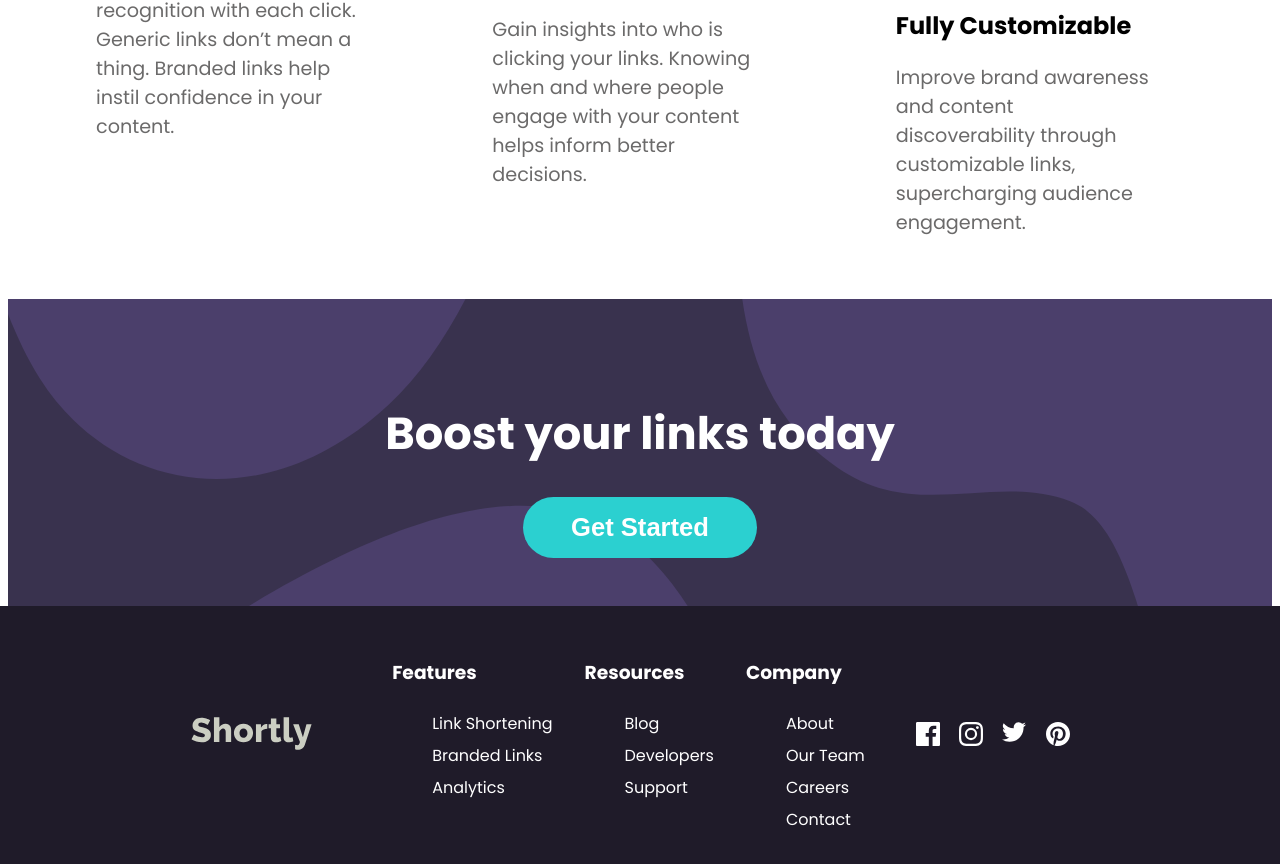
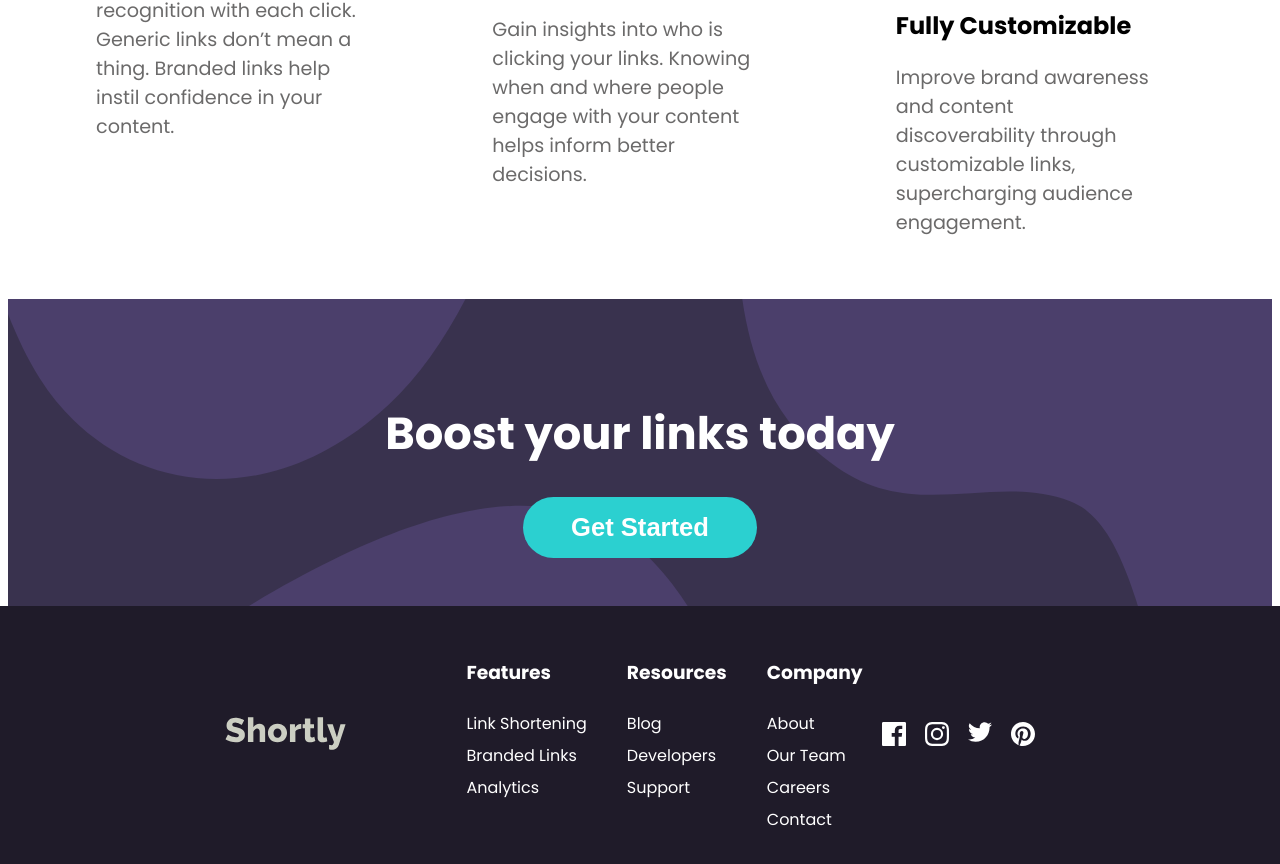
Before and after one commit to honeykhra/week10-urlShortner, a React (Create React App) app: page / in a window 1280 px wide. Shown: the part 1613-2477 px from the top of the page. Built offline with nearby package versions, Linux system fonts and the light colour scheme.

Commit message:
footer css fixed

```diff
--- a/src/App.css
+++ b/src/App.css
@@ -257,11 +257,12 @@ p {
 }
 
 .footer .section {
-  padding: 0 2rem 0 0;
+  padding: 0;
   line-height: 2rem;
   display: flex;
   flex-direction: column;
   align-items:flex-start;
+  text-align: left;
 }
 
 .footer .socialIcons {
--- a/src/components/Footer.js
+++ b/src/components/Footer.js
@@ -13,24 +13,24 @@ const Footer = () => {
       </div>
       <div className="sections">
         <li className="section section1">
-          <h3>Features</h3>
           <ul>
+            <h3>Features</h3>
             <li>Link Shortening</li>
             <li>Branded Links</li>
             <li>Analytics</li>
           </ul>
         </li>
         <li className="section section2">
-          <h3>Resources</h3>
           <ul>
+            <h3>Resources</h3>
             <li>Blog</li>
             <li>Developers</li>
             <li>Support</li>
           </ul>
         </li>
         <li className="section section3">
-          <h3>Company</h3>
           <ul>
+            <h3>Company</h3>
             <li>About</li>
             <li>Our Team</li>
             <li>Careers</li>
```
